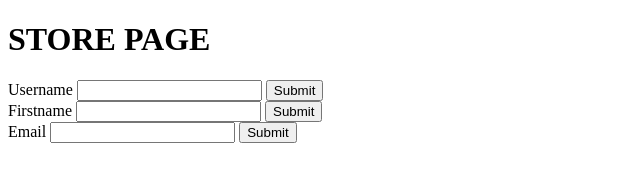
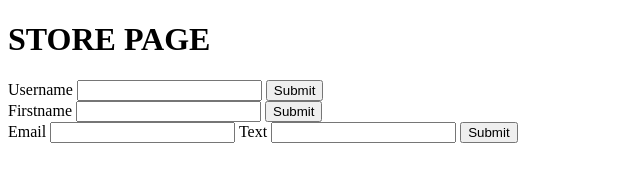
Before and after one commit to jensrott/test-repository, a plain HTML site: page store.html in a window 1280 px wide. Shown: the whole page, without its empty margins (0-640 px from the left). Drawn offline with Linux system fonts and the light colour scheme.

Commit message:
added the input type

```diff
--- a/store.html
+++ b/store.html
@@ -21,6 +21,7 @@
     <!-- New form -->
     <form action="post">
         Email <input type="mail" name="email">
+        Text  <input type="text" name="text">
         <input type="submit" value="Submit">
     </form>
 
```
